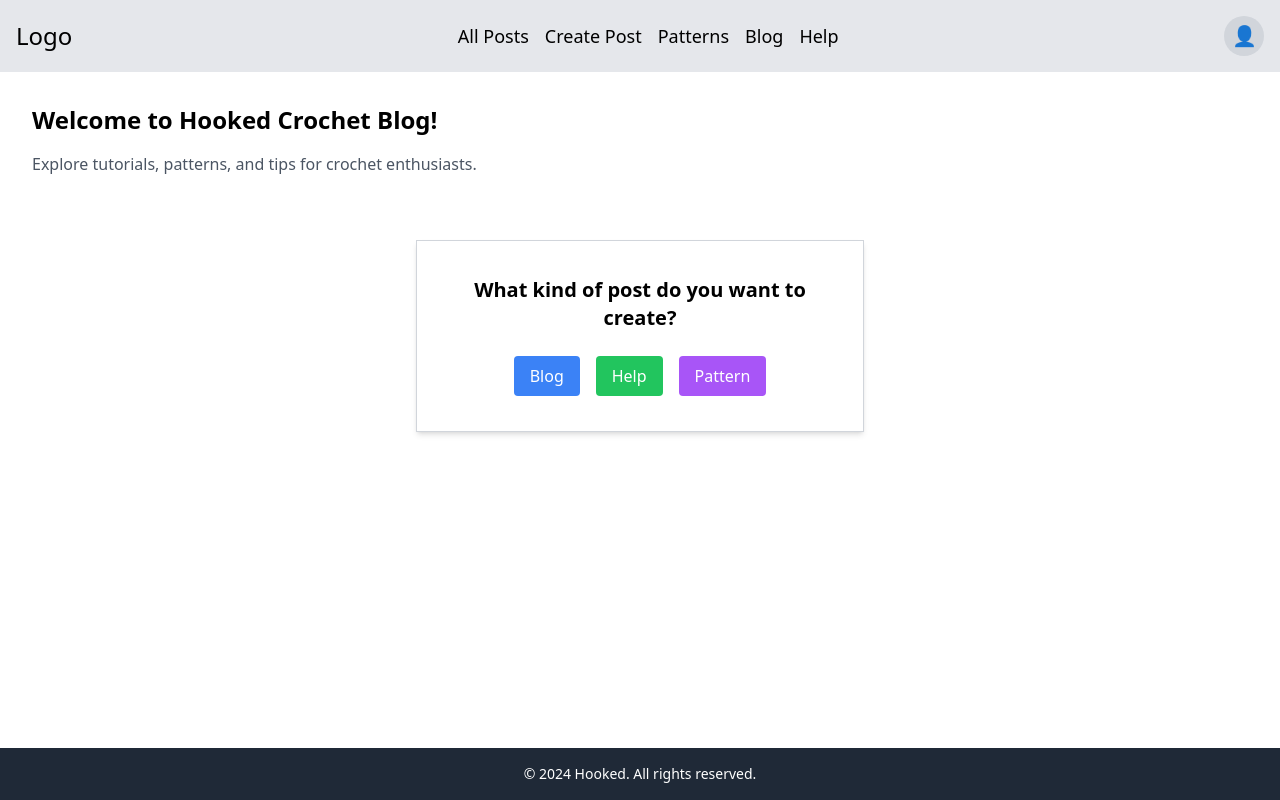
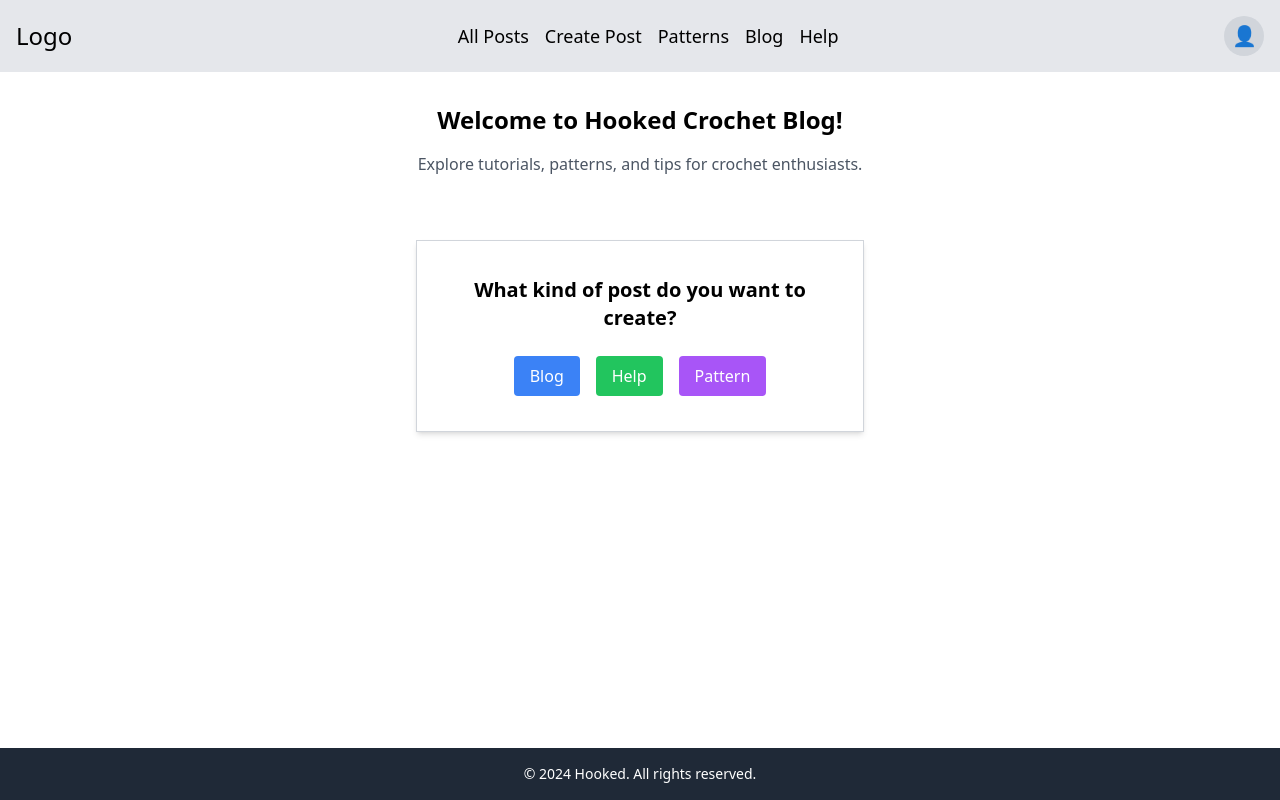
Before and after one commit to Codekmt/CrochetBlog, a Next.js app: page / in a window 1280 px wide. Built offline with nearby package versions, Linux system fonts and the light colour scheme.

Commit message:
Center welcoming text

```diff
--- a/app/page.tsx
+++ b/app/page.tsx
@@ -3,7 +3,7 @@ import PostTypeSelector from "@/components/PostTypeSelector";
 export default function Index() {
   return (
     <div className="max-w-7xl mx-auto px-4 sm:px-6 lg:px-8">
-      <section className="mt-8">
+      <section className="mt-8 flex flex-col text-center">
         <h1 className="text-2xl font-bold">Welcome to Hooked Crochet Blog!</h1>
         <p className="mt-4 text-gray-600">
           Explore tutorials, patterns, and tips for crochet enthusiasts.
```
